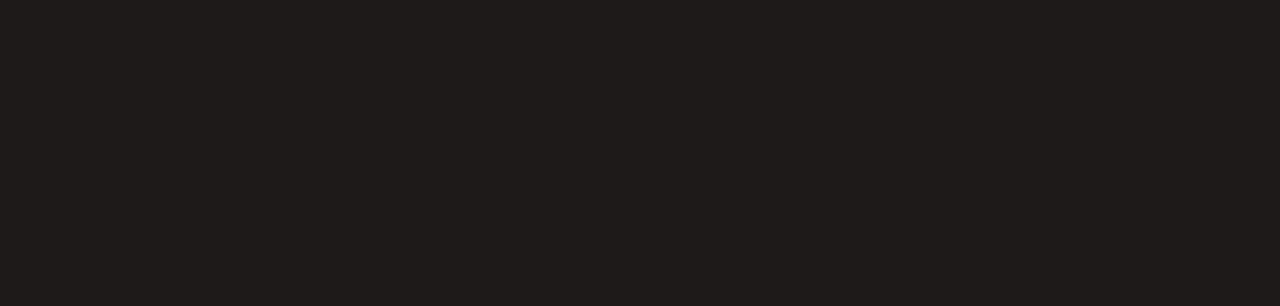
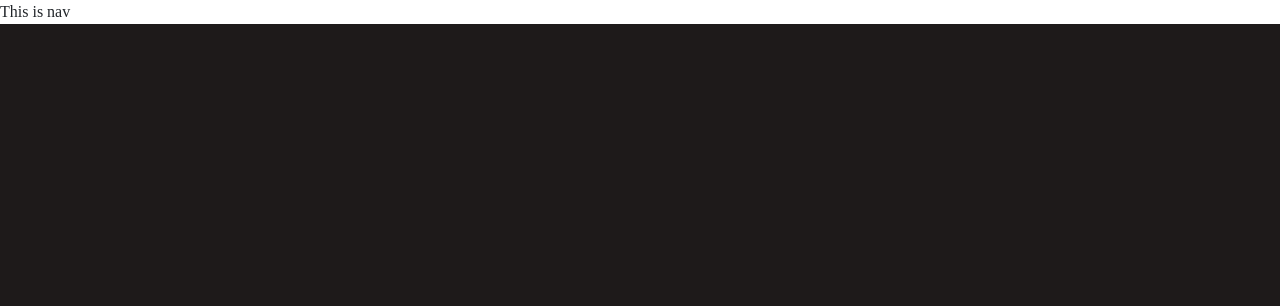
Before and after one commit to J2b2590/NewPortfolio, a plain HTML site: page index.html in a window 1280 px wide. Shown: the top 306 px of the page. Drawn offline with nearby package versions, Linux system fonts and the light colour scheme.

Commit message:
added nav

```diff
--- a/index.html
+++ b/index.html
@@ -38,7 +38,7 @@
 
   <body>
     <!-- Nav coming soon -->
-
+    <div class="nav">This is nav</div>
     <!--Navbar-->
 
     <!-- <nav class="navbar fixed-top navbar-expand-lg navbar-light bg-light">
@@ -74,6 +74,7 @@
   </div>
 </nav>
  -->
+
     <!--/.Navbar-->
 
     <div id="home" class="bg transition">
--- a/styles/style.css
+++ b/styles/style.css
@@ -30,6 +30,23 @@ body {
 }*/
 
 /*------------------Nav------------------*/
+
+.nav{
+  position: fixed;
+  background: white;
+  display: -ms-flexbox;
+  display: flex;
+  -ms-flex-wrap: wrap;
+  flex-wrap: wrap;
+  padding-left: 0;
+  margin-bottom: 0;
+  list-style: none;
+  display: fixe;
+  z-index: 1000;
+  text-align: center;
+  margin: auto;
+  width: 100%;
+}
 
 /*------------------Nav------------------*/
 .logo {
```
